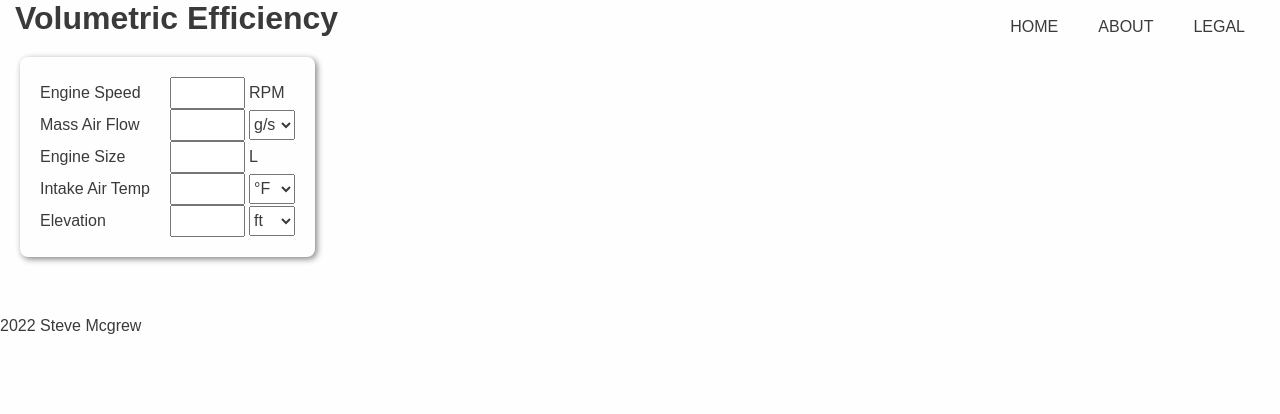
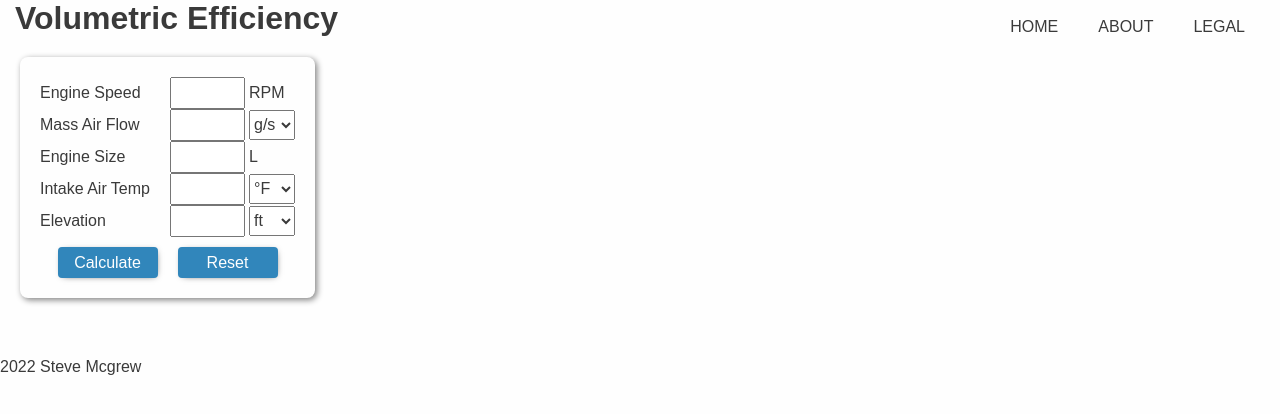
Before and after one commit to StevenMcgrew/Volumetric-Efficiency, a Vue app: page / in a window 1280 px wide. Shown: the top 414 px of the page. Built offline with nearby package versions, Linux system fonts and the light colour scheme; a web font is replaced by a local one.

Commit message:
Calc form button elements

```diff
--- a/src/App.vue
+++ b/src/App.vue
@@ -16,7 +16,7 @@ import Footer from './components/Footer.vue'
 @import url('https://fonts.googleapis.com/css2?family=Mukta+Malar&display=swap');
 
 :root {
-    --app-accent-color: #3b83b0;
+    --app-accent-color: #3186bb;
     --dark-text-color: #3a3a3a;
     --light-gray-text-color: #767676;
     --text-contrast-color: #ffffff;
@@ -61,4 +61,15 @@ a {
     text-decoration: none;
     color: var(--dark-text-color);
 }
+
+button {
+    outline: none!important;
+    border-style: none;
+    box-shadow: 1px 1px 7px -4px black;
+    border-radius: 4rem;
+    background-color: var(--app-accent-color);
+    color: #fefefe;
+    padding: 7px 15px 6px 15px;
+    cursor: pointer;
+}
 </style>
--- a/src/components/Calculator.vue
+++ b/src/components/Calculator.vue
@@ -26,6 +26,10 @@ import UnitsSelector from './UnitsSelector.vue'
             <UnitsSelector :name="'elevationUnits'" :label="'Elevation Units of Measurements'"
                 :options="[{ value: 'ft', text: 'ft' },
                            { value: 'm', text: 'm' }]" />
+            <div class="btn-container">
+                <button type="button">Calculate</button>
+                <button type="reset">Reset</button>
+            </div>
         </form>
     </div>
 </template>
@@ -38,4 +42,11 @@ form {
     border-radius: 8rem;
     box-shadow: 2rem 2rem 6px 0px grey;
 }
+button {
+    margin: 10rem 10rem 0rem 10rem;
+    width: 100rem;
+}
+.btn-container {
+    text-align: center;
+}
 </style>
```
